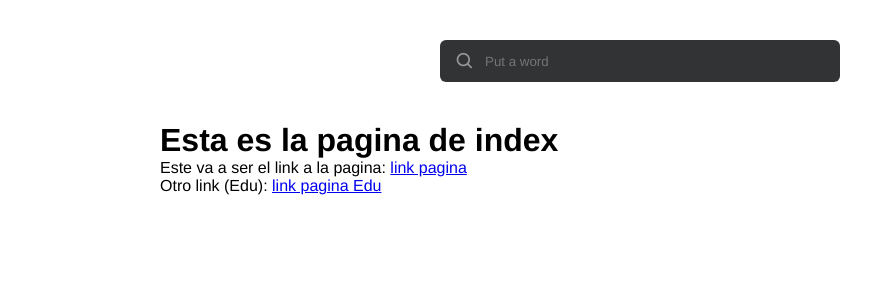
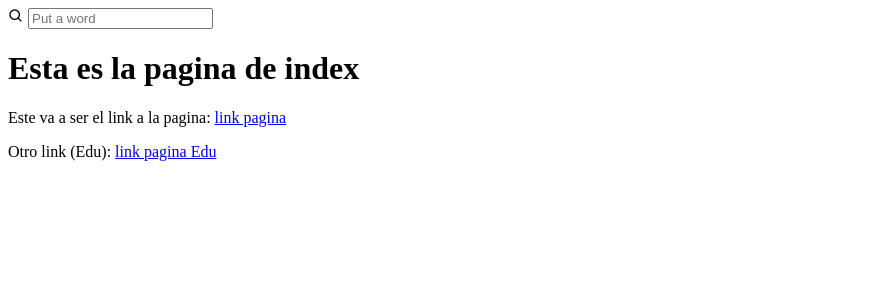
Before and after one commit to BCNGEEKS/Geekateca, a Jekyll site: the page built from index.md, in a window 1280 px wide. Shown: the top 300 px of the page, without its empty margins (0-895 px from the left). Built offline with Jekyll 4.4.1, drawn with Linux system fonts in a browser that asks for light colours.

Commit message:
Update default.html

```diff
--- a/_layouts/default.html
+++ b/_layouts/default.html
@@ -3,7 +3,6 @@
     <head>
         <meta charset="UTF-8">
         <title>{{ page.title }}</title>
-	<link href="style/style.css" rel="stylesheet" type="text/css">
 	<link href="https://unpkg.com/boxicons@2.1.1/css/boxicons.min.css" rel="stylesheet">
     </head>
     <body>
```
